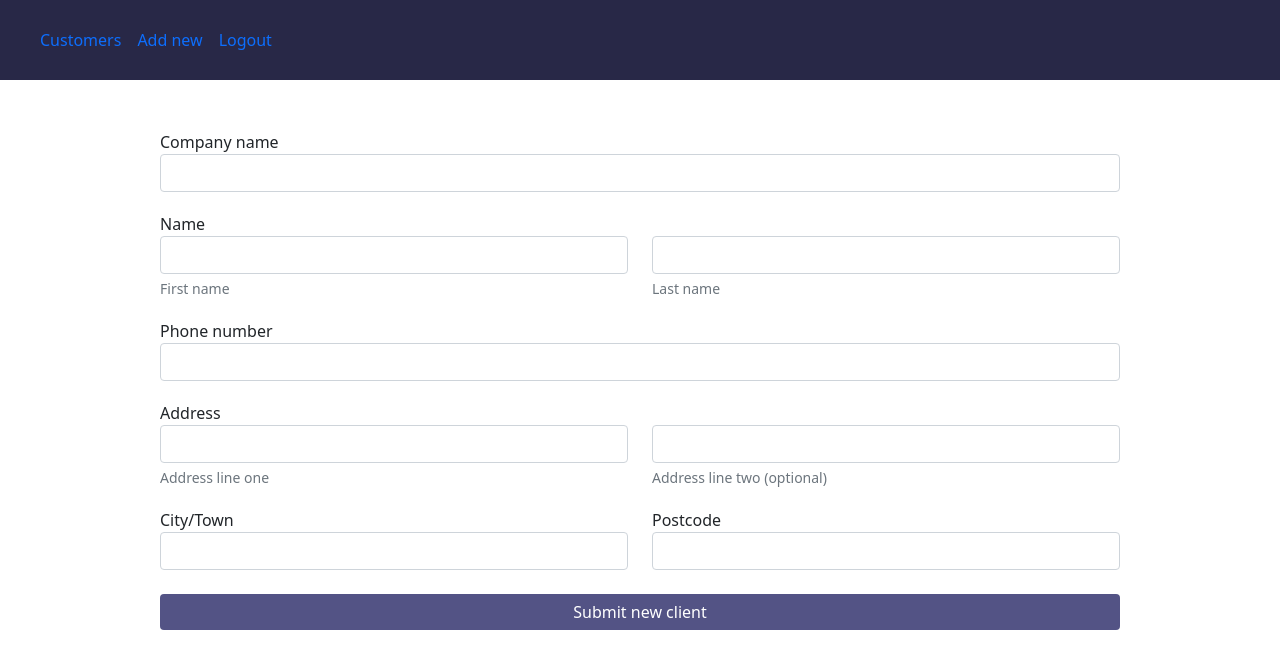
After one commit to davidadams96/evergreen, a PHP site: page /add-new.php in a window 1280 px wide. The commit adds this page. Shown: the top 669 px of the page. Run offline with PHP 8.4, Linux system fonts and the light colour scheme; some libraries are stand-ins or nearby versions.

Commit message:
Created php pages

```diff
--- /dev/null
+++ b/add-new.php
@@ -0,0 +1,112 @@
+<!doctype html>
+<html>
+<head>
+
+<meta charset="UTF-8">
+<meta http-equiv="X-UA-Compatible" content="IE=edge">
+<meta name="viewport" content="width=device-width, shrink-to-fit=no, initial-scale=1">
+
+<title>Evergreen Technical Task - Add new customer</title>
+
+<link rel="icon" type="image/png" href="">
+<link rel="stylesheet" href="css/main.css">
+<link href="https://cdn.jsdelivr.net/npm/bootstrap@5.1.3/dist/css/bootstrap.min.css" rel="stylesheet" integrity="sha384-1BmE4kWBq78iYhFldvKuhfTAU6auU8tT94WrHftjDbrCEXSU1oBoqyl2QvZ6jIW3" crossorigin="anonymous">
+
+<script src="https://code.jquery.com/jquery-3.2.1.slim.min.js" integrity="sha384-KJ3o2DKtIkvYIK3UENzmM7KCkRr/rE9/Qpg6aAZGJwFDMVNA/GpGFF93hXpG5KkN" crossorigin="anonymous"></script>
+<script src="https://code.jquery.com/jquery-3.2.1.min.js"></script>
+<script src="https://cdnjs.cloudflare.com/ajax/libs/popper.js/1.12.9/umd/popper.min.js" integrity="sha384-ApNbgh9B+Y1QKtv3Rn7W3mgPxhU9K/ScQsAP7hUibX39j7fakFPskvXusvfa0b4Q" crossorigin="anonymous"></script>
+<script src="https://cdn.jsdelivr.net/npm/bootstrap@5.1.3/dist/js/bootstrap.bundle.min.js" integrity="sha384-ka7Sk0Gln4gmtz2MlQnikT1wXgYsOg+OMhuP+IlRH9sENBO0LRn5q+8nbTov4+1p" crossorigin="anonymous"></script>
+
+</head>
+
+<body>
+
+	<nav class="navbar navbar-expand-lg">
+		<div class="container-fluid">
+			<button class="navbar-toggler" type="button" data-bs-toggle="collapse" data-bs-target="#evergreenNavbar" aria-controls="evergreenNavbar" aria-expanded="false" aria-label="Toggle Navigation">
+				<span class="navbar-toggler-icon"></span>
+			</button>
+			<div class="collapse navbar-collapse" id="evergreenNavbar">
+				<ul class="navbar-nav me-auto mb-2 mb-lg-0 justify-content-end">
+					<li class="nav-item">
+						<a class="nav-link" href="customers.html">Customers</a>
+					</li>
+					<li class="nav-item">
+						<a class="nav-link active" href="add-new.html">Add new</a>
+					</li>
+					<li class="nav-item">
+						<a class="nav-link" href="add-new.html">Logout</a>
+					</li>
+				</ul>
+			</div>
+		</div>
+	</nav>
+
+	<div class="eg-container">
+		<form method="post">
+
+			<div class="row">
+				<div class="col-sm-12">
+					<label>Company name</label>
+					<input class="form-control" name="company" />
+				</div>
+			</div>
+
+			<div class="row">
+				<label>Name</label>
+				<div class="col-sm-6">
+					<input class="form-control" name="firstName" />
+					<div class="form-text">First name</div>
+				</div>
+				<div class="col-sm-6">
+					<input class="form-control" name="lastName" />
+					<div class="form-text">Last name</div>
+				</div>
+			</div>
+
+			<div class="row">
+				<label>Phone number</label>
+				<div class="col-sm-12">
+					<input class="form-control" name="phone" />
+				</div>
+			</div>
+
+			<div class="row">
+				<label>Address</label>
+				<div class="col-sm-6">
+					<input class="form-control" name="addressOne" />
+					<div class="form-text">Address line one</div>
+				</div>
+				<div class="col-sm-6">
+					<input class="form-control" name="addressTwo" />
+					<div class="form-text">Address line two (optional)</div>
+				</div>
+			</div>
+
+			<div class="row">
+				<div class="col-sm-6">
+					<label>City/Town</label>
+					<input class="form-control" name="city" />
+				</div>
+				<div class="col-sm-6">
+					<label>Postcode</label>
+					<input class="form-control" name="postcode" />
+				</div>
+			</div>
+
+<!--
+			<input class="form-control" name="company" />
+			<input class="form-control" name="firstName" />
+			<input class="form-control" name="lastName" />
+			<input class="form-control" name="phone" />
+			<input class="form-control" name="addressOne" />
+			<input class="form-control" name="addressTwo" />
+			<input class="form-control" name="city" />
+			<input class="form-control" name="postcode" />
+-->
+			<button type="submit" class="btn btn-primary btn-block mt-4" name="addNewClient">Submit new client</button>
+		</form>
+	</div>
+
+</body>
+</html>
```
Also changed, not shown: customers.php (added, +84 -0 lines), index.php (+13 -1 lines), 1 other file.
